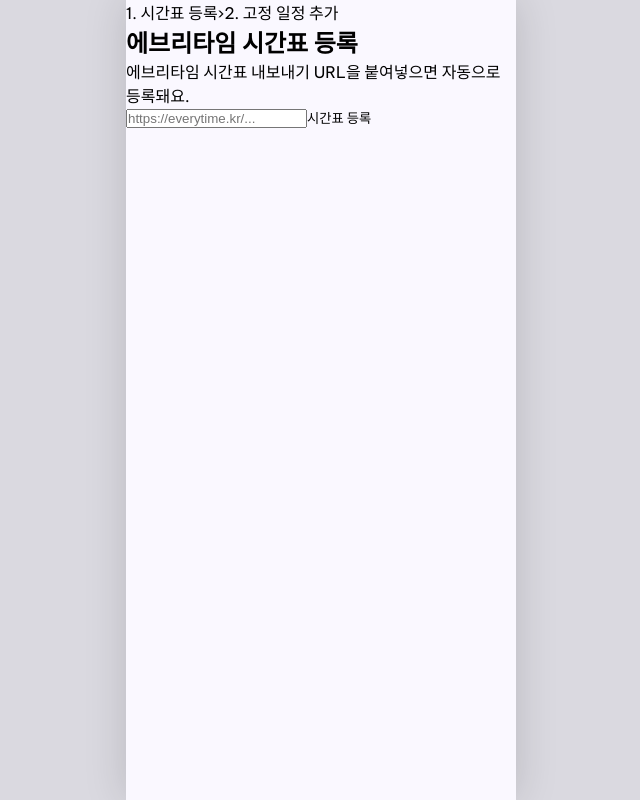
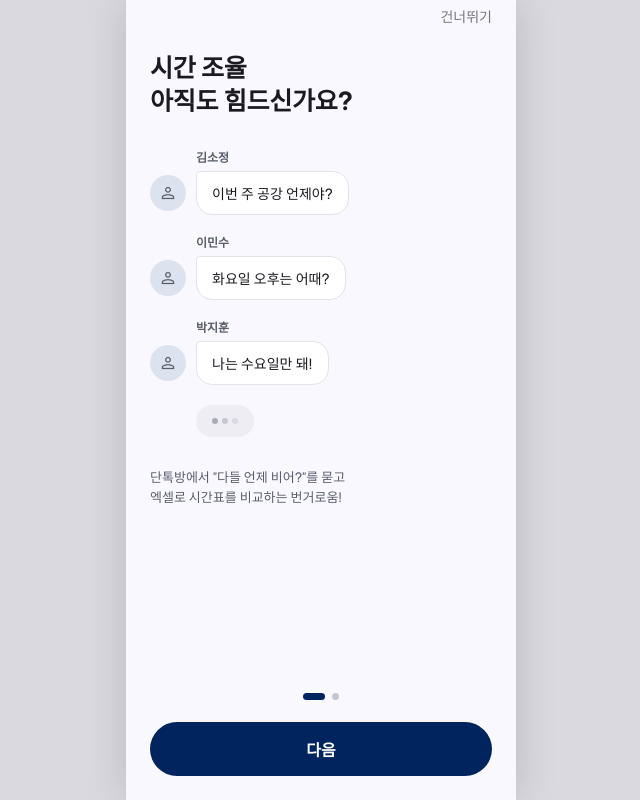
Before and after one commit to KimHands/SCH-Meet, a React (Vite) app in the folder frontend/: page /onboarding-1 in a window 1280 px wide. Shown: the whole page, without its empty margins (319-959 px from the left). Built offline with nearby package versions, Linux system fonts and the light colour scheme.

Commit message:
온보딩 화면

```diff
--- a/frontend/src/pages/OnboardingPage.jsx
+++ b/frontend/src/pages/OnboardingPage.jsx
@@ -1,96 +1,149 @@
-import { useState } from 'react'
-import { useNavigate } from 'react-router-dom'
-import ScheduleUpload from '../components/ScheduleUpload.jsx'
+import { useState } from 'react';
+import { useNavigate } from 'react-router-dom';
+import { colors } from '../styles/theme';
+import Button from '../components/Button';
+import Icon from '../components/Icon';
 
-const DAYS = ['월', '화', '수', '목', '금', '토']
+const MESSAGES = [
+  { name: '김소정', text: '이번 주 공강 언제야?' },
+  { name: '이민수', text: '화요일 오후는 어때?' },
+  { name: '박지훈', text: '나는 수요일만 돼!' },
+];
 
-function OnboardingPage() {
-  const navigate = useNavigate()
-  const [step, setStep] = useState(1)
-  const [fixedSchedules, setFixedSchedules] = useState([])
-  const [newSchedule, setNewSchedule] = useState({ title: '', day: '월', start_time: '', end_time: '' })
+const FEATURES = [
+  { icon: 'upload_file',  bg: colors.primaryFixed,  fg: colors.primary,          title: '에타 시간표 업로드',   sub: '공강 시간 자동 계산' },
+  { icon: 'event_repeat', bg: colors.primaryFixed,  fg: colors.primary,          title: '고정 일정 추가',       sub: '알바, 동아리 등 반복 일정 관리' },
+  { icon: 'auto_awesome', bg: colors.tertiaryFixed, fg: colors.tertiaryContainer, title: 'AI 최적의 시간 추천', sub: '모두가 가능한 시간대 바로 찾기' },
+];
 
-  function handleScheduleUploaded(data) {
-    setStep(2)
-  }
+function Slide1({ onNext, onSkip }) {
+  return (
+    <div style={{ flex: 1, display: 'flex', flexDirection: 'column', padding: '6px 24px 0' }}>
+      <div style={{ textAlign: 'right' }}>
+        <button onClick={onSkip} style={{ background: 'none', border: 'none', cursor: 'pointer', fontSize: 14, fontWeight: '500', color: '#747782', fontFamily: "'Be Vietnam Pro', sans-serif" }}>
+          건너뛰기
+        </button>
+      </div>
 
-  function handleAddFixed() {
-    if (!newSchedule.title || !newSchedule.start_time || !newSchedule.end_time) return
-    setFixedSchedules((prev) => [...prev, { ...newSchedule, id: Date.now() }])
-    setNewSchedule({ title: '', day: '월', start_time: '', end_time: '' })
-  }
+      <h1 style={{ marginTop: 26, fontSize: 25, fontWeight: '700', lineHeight: '33px', letterSpacing: '-0.25px', color: colors.onSurface }}>
+        시간 조율<br />아직도 힘드신가요?
+      </h1>
 
-  function handleRemoveFixed(id) {
-    setFixedSchedules((prev) => prev.filter((s) => s.id !== id))
-  }
+      <div style={{ marginTop: 30, display: 'flex', flexDirection: 'column', gap: 18, flex: 1 }}>
+        {MESSAGES.map((m) => (
+          <div key={m.name} style={{ display: 'flex', flexDirection: 'column', gap: 6 }}>
+            <span style={{ fontSize: 12, fontWeight: '600', color: colors.secondary, paddingLeft: 46 }}>{m.name}</span>
+            <div style={{ display: 'flex', flexDirection: 'row', gap: 10, alignItems: 'center' }}>
+              <div style={{ width: 36, height: 36, borderRadius: 9999, backgroundColor: colors.secondaryContainer, display: 'flex', alignItems: 'center', justifyContent: 'center', flexShrink: 0 }}>
+                <Icon name="person" size={20} color={colors.secondary} />
+              </div>
+              <div style={{ backgroundColor: '#fff', border: `1px solid ${colors.surfaceContainerHighest}`, borderRadius: '4px 16px 16px 16px', paddingTop: 11, paddingBottom: 11, paddingLeft: 15, paddingRight: 15 }}>
+                <span style={{ fontSize: 14, color: colors.onSurface }}>{m.text}</span>
+              </div>
+            </div>
+          </div>
+        ))}
 
-  function handleFinish() {
-    // 고정 일정 저장 후 홈으로 (백엔드 연동은 Week 3)
-    navigate('/')
-  }
+        {/* 타이핑 표시 */}
+        <div style={{ display: 'flex', flexDirection: 'row', gap: 10, alignItems: 'center' }}>
+          <div style={{ width: 36, height: 36 }} />
+          <div style={{ backgroundColor: colors.surfaceContainer, borderRadius: 16, paddingTop: 13, paddingBottom: 13, paddingLeft: 16, paddingRight: 16, display: 'flex', gap: 4 }}>
+            {['#a9abb6', '#c4c6d2', '#dad9e0'].map((c, i) => (
+              <div key={i} style={{ width: 6, height: 6, borderRadius: 99, backgroundColor: c }} />
+            ))}
+          </div>
+        </div>
+
+        <p style={{ marginTop: 10, fontSize: 13, lineHeight: '20px', color: colors.secondary }}>
+          단톡방에서 "다들 언제 비어?"를 묻고<br />엑셀로 시간표를 비교하는 번거로움!
+        </p>
+      </div>
+    </div>
+  );
+}
+
+function Slide2({ onStart, onSkip }) {
+  return (
+    <div style={{ flex: 1, display: 'flex', flexDirection: 'column', padding: '6px 24px 0' }}>
+      <div style={{ textAlign: 'right' }}>
+        <button onClick={onSkip} style={{ background: 'none', border: 'none', cursor: 'pointer', fontSize: 14, fontWeight: '500', color: '#747782', fontFamily: "'Be Vietnam Pro', sans-serif" }}>
+          건너뛰기
+        </button>
+      </div>
+
+      <h1 style={{ marginTop: 22, fontSize: 24, fontWeight: '700', lineHeight: '32px', letterSpacing: '-0.24px', color: colors.onSurface }}>
+        에타 시간표 업로드 +<br />고정 일정 추가
+      </h1>
+
+      {/* 히어로 */}
+      <div style={{ marginTop: 30, display: 'flex', alignItems: 'center', justifyContent: 'center', gap: 14 }}>
+        <div style={{ width: 74, height: 96, borderRadius: 14, backgroundColor: '#fff', border: `1px solid ${colors.outlineVariant}`, display: 'flex', flexWrap: 'wrap', gap: 3, padding: 10, boxSizing: 'border-box' }}>
+          {[0,1,2,3,4,5,6,7,8].map((i) => (
+            <div key={i} style={{ width: 14, height: 20, borderRadius: 2, backgroundColor: [1,5,6].includes(i) ? colors.primaryFixedDim : colors.surfaceContainerHigh }} />
+          ))}
+        </div>
+        <Icon name="arrow_forward" size={28} color={colors.outline} />
+        <div style={{ width: 74, height: 96, borderRadius: 14, backgroundColor: colors.primary, display: 'flex', alignItems: 'center', justifyContent: 'center' }}>
+          <Icon name="event_available" size={42} color={colors.inversePrimary} />
+        </div>
+      </div>
+
+      <p style={{ marginTop: 18, textAlign: 'center', fontSize: 14, lineHeight: '21px', color: colors.onSurfaceVariant }}>
+        MeetTime이 AI로 공강 시간을 분석해<br />최적의 만남 시간을 추천해드려요!
+      </p>
+
+      <div style={{ marginTop: 24, display: 'flex', flexDirection: 'column', gap: 12 }}>
+        {FEATURES.map((f) => (
+          <div key={f.title} style={{ display: 'flex', flexDirection: 'row', gap: 14, alignItems: 'center', backgroundColor: '#fff', border: `1px solid ${colors.surfaceContainerHighest}`, borderRadius: 16, paddingTop: 14, paddingBottom: 14, paddingLeft: 16, paddingRight: 16 }}>
+            <div style={{ width: 40, height: 40, borderRadius: 12, backgroundColor: f.bg, display: 'flex', alignItems: 'center', justifyContent: 'center', flexShrink: 0 }}>
+              <Icon name={f.icon} size={22} color={f.fg} />
+            </div>
+            <div>
+              <p style={{ fontSize: 14, fontWeight: '600', color: colors.onSurface }}>{f.title}</p>
+              <p style={{ fontSize: 12, color: colors.secondary, marginTop: 2 }}>{f.sub}</p>
+            </div>
+          </div>
+        ))}
+      </div>
+    </div>
+  );
+}
+
+export default function OnboardingPage() {
+  const navigate = useNavigate();
+  const [slide, setSlide] = useState(1);
+
+  const goLogin = () => navigate('/login');
 
   return (
-    <div className="page onboarding-page">
-      <div className="step-indicator">
-        <span className={`step ${step >= 1 ? 'active' : ''}`}>1. 시간표 등록</span>
-        <span className="step-divider">›</span>
-        <span className={`step ${step >= 2 ? 'active' : ''}`}>2. 고정 일정 추가</span>
+    <div style={{ height: '100vh', backgroundColor: colors.surface, display: 'flex', flexDirection: 'column' }}>
+
+      {/* 슬라이드 영역 */}
+      <div style={{ flex: 1, overflowY: 'auto' }}>
+        {slide === 1
+          ? <Slide1 onNext={() => setSlide(2)} onSkip={goLogin} />
+          : <Slide2 onStart={goLogin} onSkip={goLogin} />
+        }
       </div>
 
-      {step === 1 && (
-        <ScheduleUpload onUploadSuccess={handleScheduleUploaded} />
-      )}
+      {/* 하단 페이지 인디케이터 + 버튼 */}
+      <div style={{ padding: '0 24px 24px', display: 'flex', flexDirection: 'column', alignItems: 'center', gap: 22 }}>
+        {/* 페이지 점 */}
+        <div style={{ display: 'flex', gap: 7 }}>
+          {[1, 2].map((n) => {
+            const on = slide === n;
+            return (
+              <div key={n} style={{ width: on ? 22 : 7, height: 7, borderRadius: 99, backgroundColor: on ? colors.primary : colors.outlineVariant, transition: 'width 0.2s' }} />
+            );
+          })}
+        </div>
 
-      {step === 2 && (
-        <div className="card">
-          <h2 className="card-title">고정 일정 추가</h2>
-          <p className="card-desc">알바, 동아리 등 매주 반복되는 일정을 추가해주세요.</p>
+        {slide === 1
+          ? <Button label="다음" onClick={() => setSlide(2)} style={{ width: '100%' }} />
+          : <Button label="시작하기" onClick={goLogin} style={{ width: '100%' }} />
+        }
+      </div>
 
-          <div className="fixed-schedule-form">
-            <input
-              className="input"
-              placeholder="일정 이름 (예: 카페 알바)"
-              value={newSchedule.title}
-              onChange={(e) => setNewSchedule({ ...newSchedule, title: e.target.value })}
-            />
-            <select
-              className="input"
-              value={newSchedule.day}
-              onChange={(e) => setNewSchedule({ ...newSchedule, day: e.target.value })}
-            >
-              {DAYS.map((d) => <option key={d} value={d}>{d}요일</option>)}
-            </select>
-            <input
-              type="time"
-              className="input"
-              value={newSchedule.start_time}
-              onChange={(e) => setNewSchedule({ ...newSchedule, start_time: e.target.value })}
-            />
-            <input
-              type="time"
-              className="input"
-              value={newSchedule.end_time}
-              onChange={(e) => setNewSchedule({ ...newSchedule, end_time: e.target.value })}
-            />
-            <button className="btn btn-outline" onClick={handleAddFixed}>추가</button>
-          </div>
-
-          {fixedSchedules.length > 0 && (
-            <ul className="fixed-list">
-              {fixedSchedules.map((s) => (
-                <li key={s.id} className="fixed-item">
-                  <span>{s.day}요일 {s.start_time}~{s.end_time} {s.title}</span>
-                  <button className="btn-remove" onClick={() => handleRemoveFixed(s.id)}>×</button>
-                </li>
-              ))}
-            </ul>
-          )}
-
-          <button className="btn btn-primary" onClick={handleFinish}>완료</button>
-        </div>
-      )}
     </div>
-  )
+  );
 }
-
-export default OnboardingPage
```
